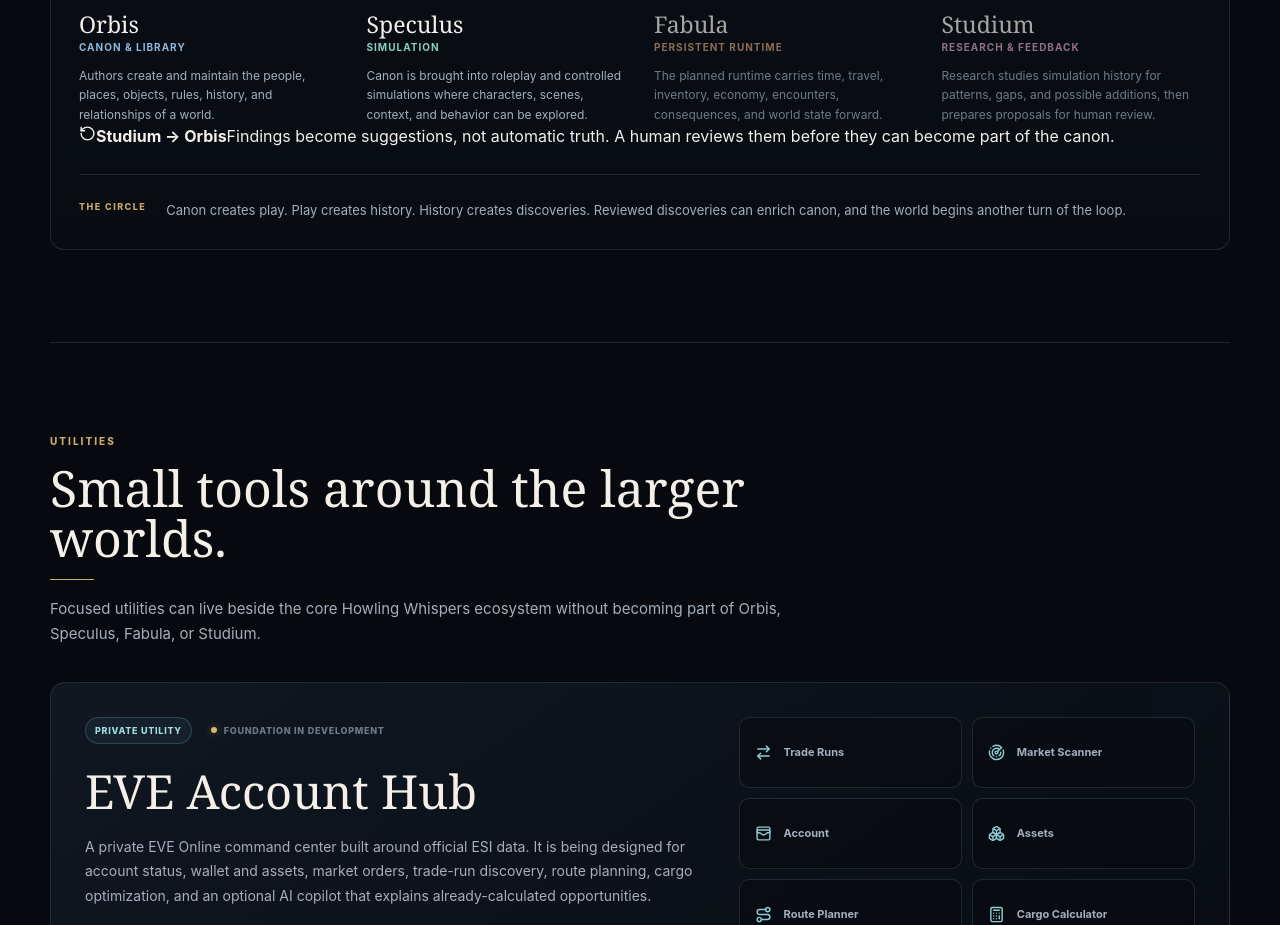
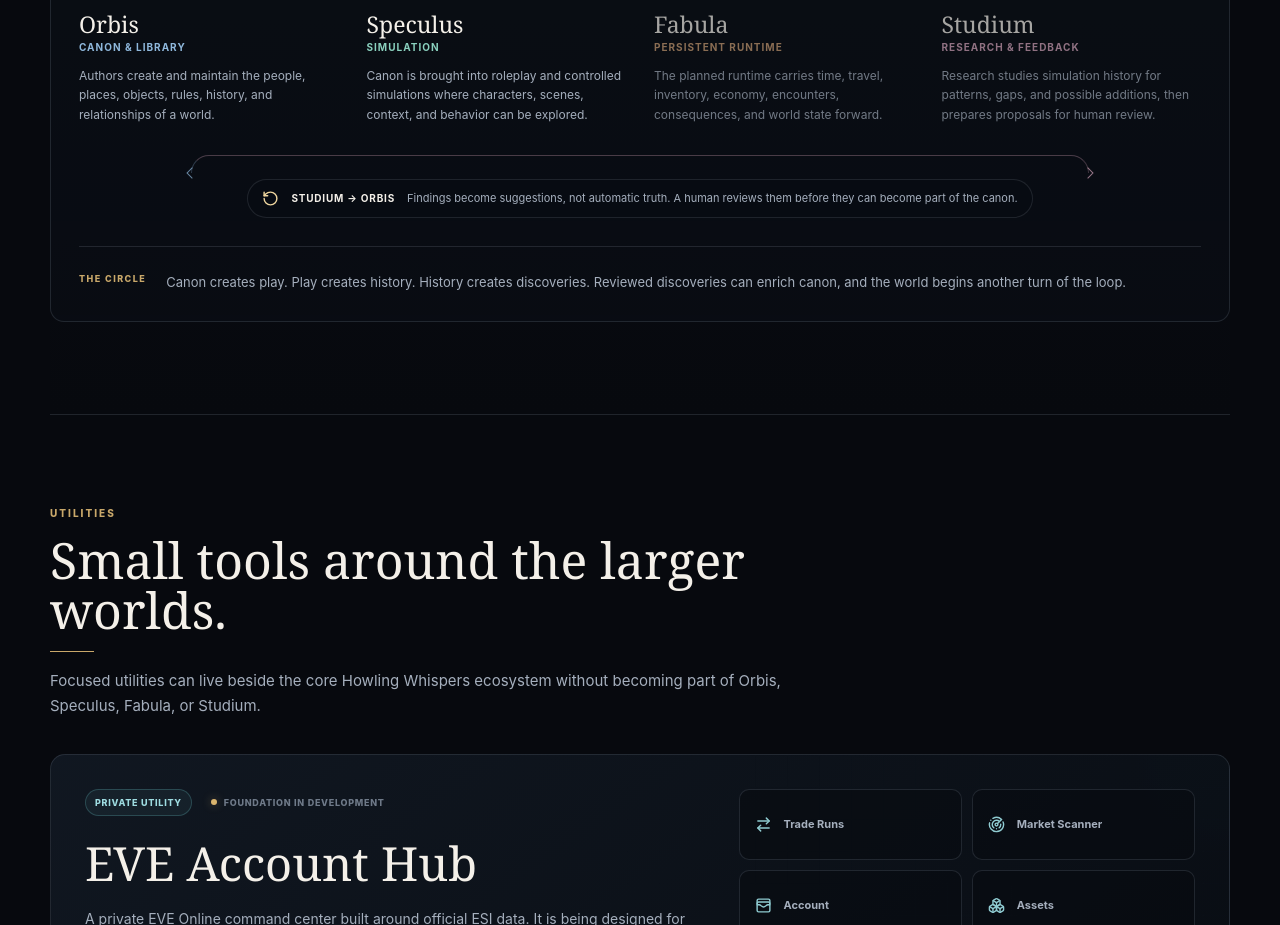
Before and after one commit to HowlingWhispers/HW-Landing, a React (Vite) app: page / in a window 1280 px wide. Shown: the part 3180-4105 px from the top of the page. Built offline with nearby package versions, Linux system fonts and the light colour scheme.

Commit message:
Style circular Studium to Orbis feedback path

```diff
--- a/src/styles.css
+++ b/src/styles.css
@@ -1128,3 +1128,91 @@
     margin-top: 6px;
   }
 }
+
+
+/* Studium -> Orbis living-canon loop */
+.flow-return {
+  position: relative;
+  margin-top: 30px;
+  padding-top: 24px;
+}
+
+.flow-return__line {
+  position: absolute;
+  top: 0;
+  left: 10%;
+  right: 10%;
+  height: 18px;
+  border-top: 1px solid rgba(210, 163, 185, .32);
+  border-left: 1px solid rgba(143, 184, 220, .28);
+  border-right: 1px solid rgba(210, 163, 185, .28);
+  border-radius: 18px 18px 0 0;
+}
+
+.flow-return__line::before,
+.flow-return__line::after {
+  content: "";
+  position: absolute;
+  bottom: -4px;
+  width: 7px;
+  height: 7px;
+  border-top: 1px solid currentColor;
+  border-left: 1px solid currentColor;
+}
+
+.flow-return__line::before {
+  left: -4px;
+  color: rgba(143, 184, 220, .7);
+  transform: rotate(-45deg);
+}
+
+.flow-return__line::after {
+  right: -4px;
+  color: rgba(210, 163, 185, .7);
+  transform: rotate(135deg);
+}
+
+.flow-return__content {
+  width: fit-content;
+  max-width: 860px;
+  display: grid;
+  grid-template-columns: auto auto 1fr;
+  gap: 10px 12px;
+  align-items: center;
+  margin: 0 auto;
+  padding: 10px 14px;
+  border: 1px solid rgba(200, 211, 226, .12);
+  border-radius: 999px;
+  background: rgba(8, 12, 18, .72);
+  color: var(--muted);
+  font-size: 11px;
+  line-height: 1.5;
+  text-align: left;
+}
+
+.flow-return__content svg {
+  color: var(--gold-bright);
+}
+
+.flow-return__content strong {
+  color: var(--text);
+  font-size: 10px;
+  letter-spacing: .08em;
+  text-transform: uppercase;
+}
+
+@media (max-width: 700px) {
+  .flow-return__line {
+    left: 22px;
+    right: 22px;
+  }
+
+  .flow-return__content {
+    border-radius: 12px;
+    grid-template-columns: auto 1fr;
+  }
+
+  .flow-return__content span {
+    grid-column: 1 / -1;
+  }
+}
```
